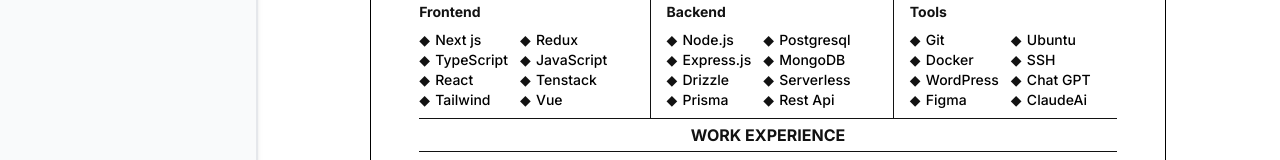
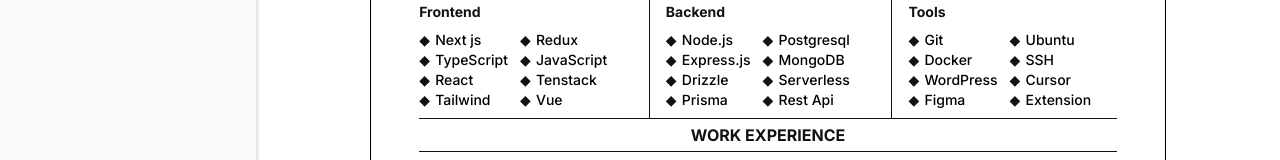
Before and after one commit to webdevsk/next-resume, a Next.js app: page /template1 in a window 1280 px wide. Shown: the part 389-549 px from the top of the page. Built offline with nearby package versions, Linux system fonts and the light colour scheme.

Commit message:
Updated tools in resume

```diff
--- a/src/data/resume.js
+++ b/src/data/resume.js
@@ -52,8 +52,8 @@
           "Figma",
           "Ubuntu",
           "SSH",
-          "Chat GPT",
-          "ClaudeAi",
+          "Cursor",
+          "Extension"
         ],
       },
     ],
```
